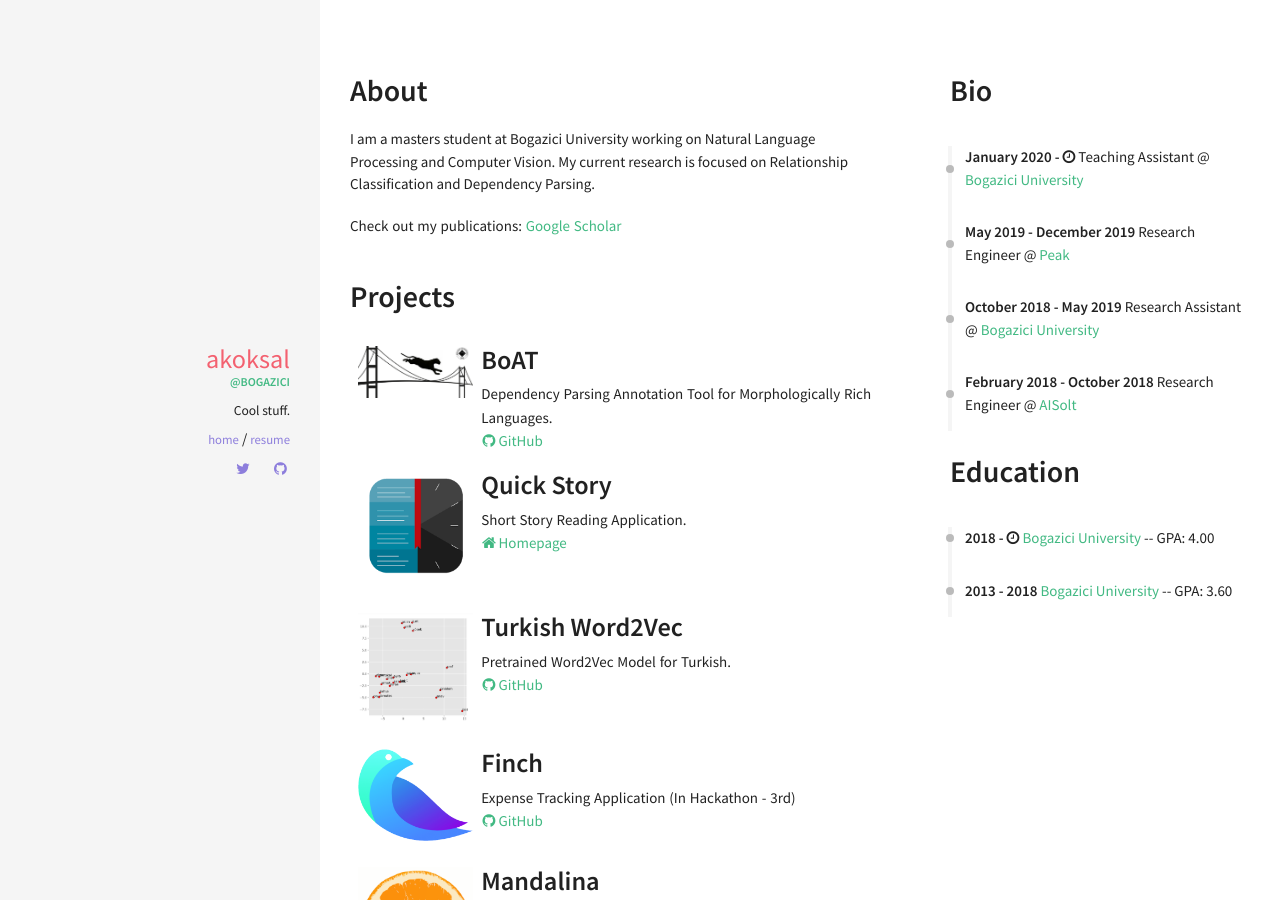
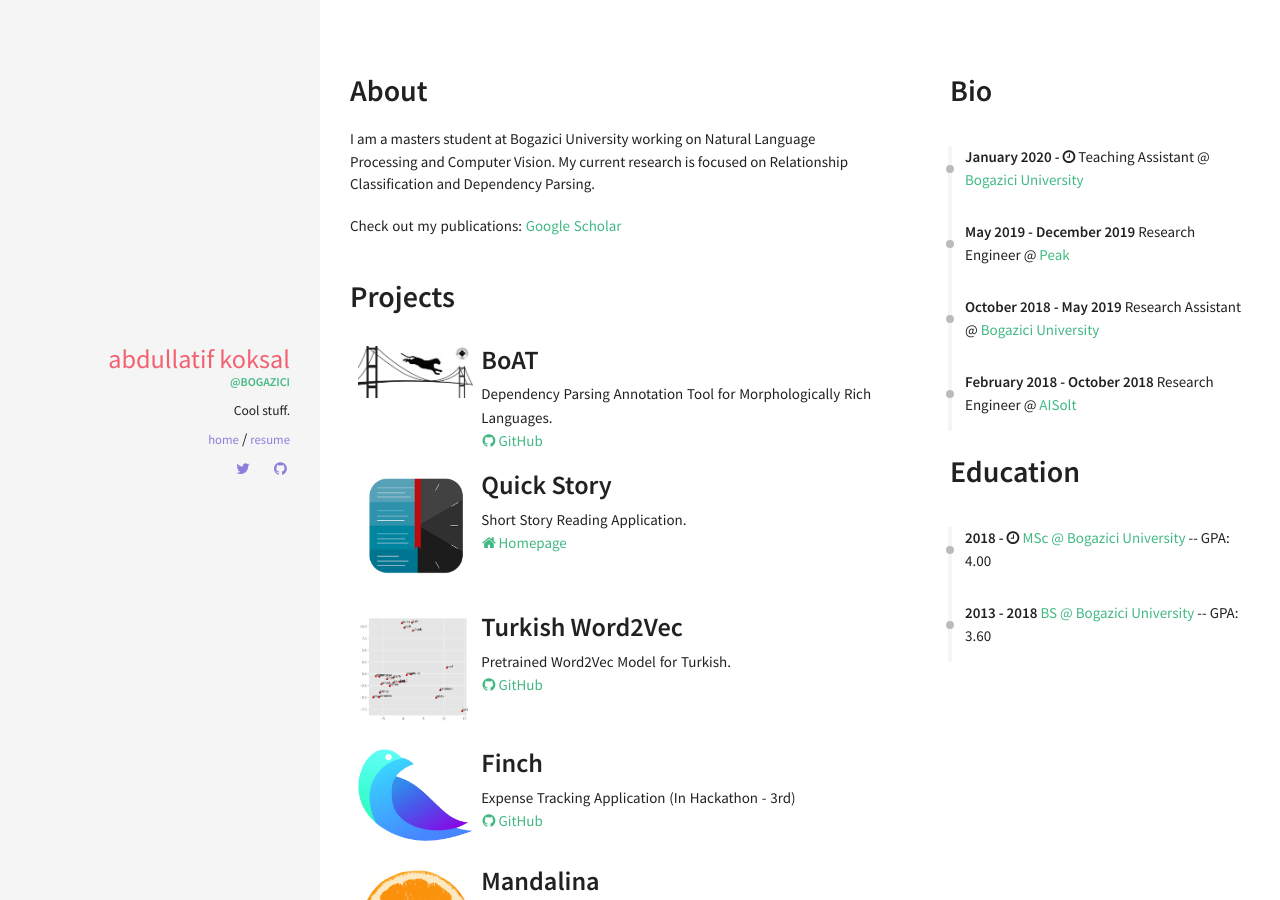
Before and after one commit to akoksal/akoksal.github.io, a Jekyll site: the page built from resume.html, in a window 1280 px wide. Built offline with Jekyll 4.4.1, drawn with Linux system fonts in a browser that asks for light colours.

Commit message:
Minor changes

```diff
--- a/_config.yml
+++ b/_config.yml
@@ -33,7 +33,7 @@ kramdown:
 ####################################
 #
 owner:
-  name: akoksal
+  name: Abdullatif Koksal
   avatar:
   job: "@Bogazici"
   bio: "Cool stuff."
--- a/_data/index/education.yml
+++ b/_data/index/education.yml
@@ -1,9 +1,9 @@
-- name: Bogazici University
+- name: MSc @ Bogazici University
   link: https://www.cmpe.boun.edu.tr/
   date: 2018 - <i class="fa fa-clock-o" aria-hidden="true" title="Until Now"></i>
   descr: "GPA: 4.00"
 
-- name: Bogazici University
+- name: BS @ Bogazici University
   link: https://www.cmpe.boun.edu.tr/
   descr: "GPA: 3.60"
   date: 2013 - 2018
```
